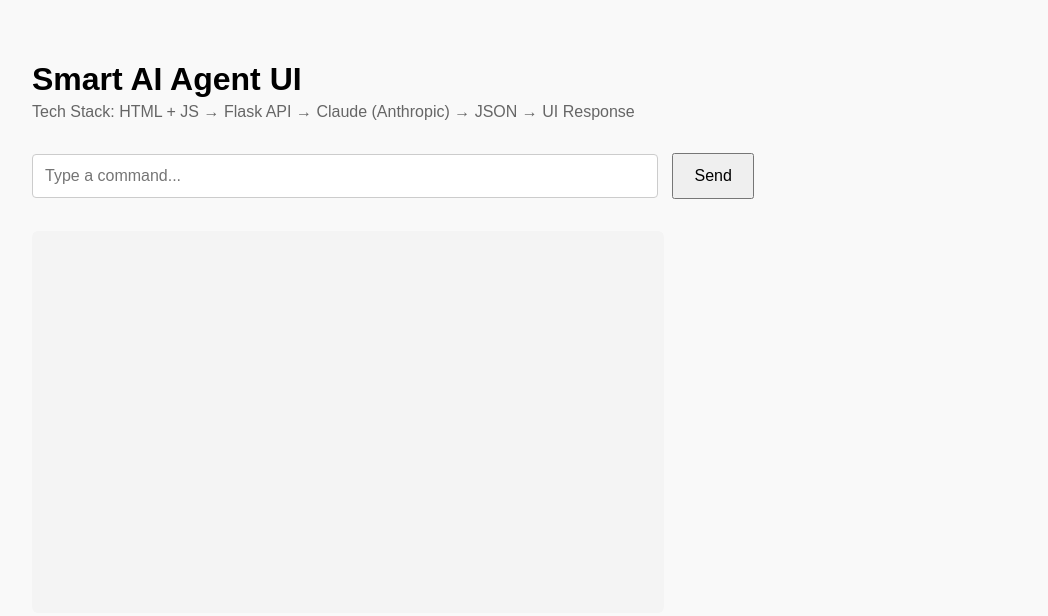
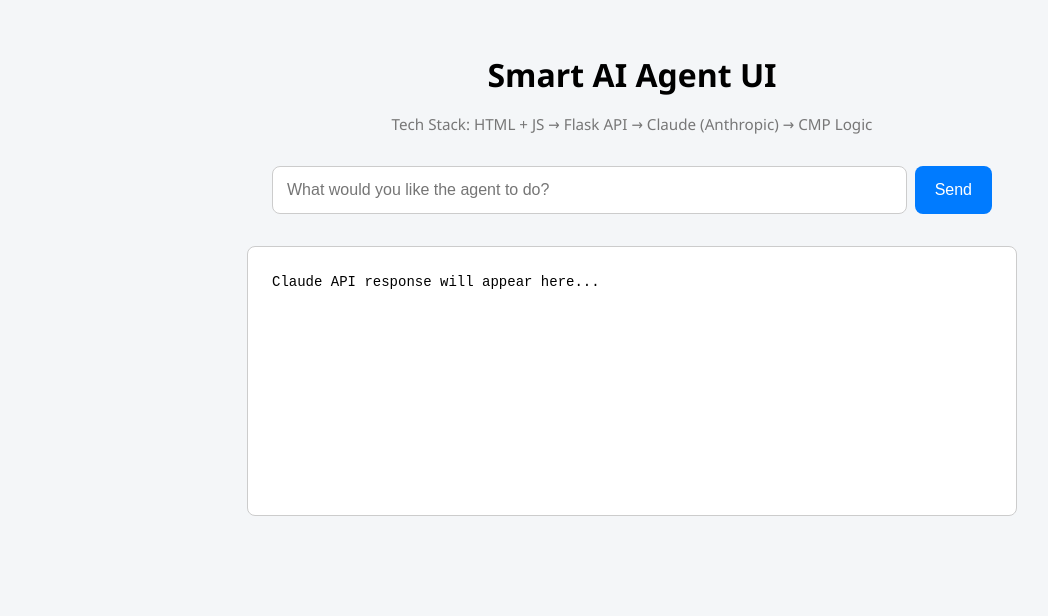
Before and after one commit to digit2ai/smart-ai-agent, a plain HTML site: page frontend/src/index.html in a window 1280 px wide. Shown: the whole page, without its empty margins (8-1056 px from the left). Drawn offline with Linux system fonts and the light colour scheme.

Commit message:
Add files via upload

```diff
--- a/frontend/src/index.html
+++ b/frontend/src/index.html
@@ -1,83 +1,131 @@
 <!DOCTYPE html>
-<html>
+<html lang="en">
 <head>
+  <meta charset="UTF-8">
   <title>Smart AI Agent</title>
   <style>
     body {
-      font-family: sans-serif;
+      font-family: "Segoe UI", Tahoma, Geneva, Verdana, sans-serif;
+      background-color: #f4f6f8;
+      margin: 0;
       padding: 2rem;
-      background-color: #f9f9f9;
+      display: flex;
+      flex-direction: column;
+      align-items: center;
     }
+
     h1 {
-      margin-bottom: 0;
+      font-size: 2rem;
+      margin-bottom: 0.3rem;
     }
+
     h2 {
-      font-size: 1rem;
+      font-size: 0.95rem;
       font-weight: normal;
-      color: #666;
-      margin-top: 0.3rem;
+      color: #777;
       margin-bottom: 2rem;
     }
+
+    .input-group {
+      display: flex;
+      width: 100%;
+      max-width: 720px;
+      gap: 8px;
+    }
+
     input {
-      width: 600px;
-      padding: 12px;
+      flex: 1;
+      padding: 14px;
       font-size: 16px;
       border: 1px solid #ccc;
-      border-radius: 4px;
+      border-radius: 8px;
     }
+
     button {
-      padding: 12px 20px;
+      padding: 14px 20px;
       font-size: 16px;
-      margin-left: 10px;
+      border: none;
+      border-radius: 8px;
+      background-color: #007bff;
+      color: white;
       cursor: pointer;
     }
+
+    button:hover {
+      background-color: #0056b3;
+    }
+
     pre {
-      width: 600px;
-      background: #f4f4f4;
-      padding: 1rem;
       margin-top: 2rem;
-      border-radius: 6px;
-      min-height: 350px;
+      width: 100%;
+      max-width: 720px;
+      background-color: #fff;
+      border: 1px solid #ccc;
+      border-radius: 8px;
+      padding: 1.5rem;
+      font-size: 14px;
       white-space: pre-wrap;
-      line-height: 1.5;
-      font-family: monospace;
+      min-height: 220px;
+      line-height: 1.6;
+      overflow-x: auto;
+    }
+
+    .label {
+      font-weight: bold;
+      margin-bottom: 0.5rem;
+    }
+
+    @media (max-width: 768px) {
+      .input-group {
+        flex-direction: column;
+      }
+
+      button {
+        width: 100%;
+      }
+
+      pre {
+        font-size: 13px;
+      }
     }
   </style>
 </head>
 <body>
   <h1>Smart AI Agent UI</h1>
-<h2>Tech Stack: HTML + JS → Flask API → Claude (Anthropic) → JSON → UI Response</h2>
-<input type='text' id='command' placeholder='Type a command...' />
-<button onclick='sendCommand()'>Send</button>
-<pre id='response'></pre>
+  <h2>Tech Stack: HTML + JS → Flask API → Claude (Anthropic) → CMP Logic</h2>
+
+  <div class="input-group">
+    <input type="text" id="command" placeholder="What would you like the agent to do?" />
+    <button onclick="sendCommand()">Send</button>
+  </div>
+
+  <pre id="response">Claude API response will appear here...</pre>
 
   <script>
     function sendCommand() {
-  const cmd = document.getElementById('command').value;
-  document.getElementById('response').textContent = 'Sending...';
+      const input = document.getElementById('command');
+      const output = document.getElementById('response');
+      const userText = input.value.trim();
 
-  fetch('https://smart-ai-agent.onrender.com/execute', {
-    method: 'POST',
-    headers: {'Content-Type': 'application/json'},
-    body: JSON.stringify({ text: cmd })
+      if (!userText) {
+        output.textContent = "⚠️ Please enter a command.";
+        return;
+      }
+
+      output.textContent = "Sending...";
+
+      fetch("https://smart-ai-agent.onrender.com/execute", {
+        method: "POST",
+        headers: { "Content-Type": "application/json" },
+        body: JSON.stringify({ text: userText })
       })
-  .then(async res => {
-    const contentType = res.headers.get("Content-Type");
-    const raw = await res.text();
-    try {
-      if (contentType && contentType.includes("application/json")) {
-        const data = JSON.parse(raw);
-        document.getElementById('response').textContent =
-          "Claude API response:\n" + JSON.stringify(data.response, null, 2);
-      } else {
-        throw new Error("Non-JSON response: " + raw);
-      }
-    } catch (err) {
-      document.getElementById('response').textContent = '⚠️ JSON parse error: ' + err.message + '\nRaw response: ' + raw;
-    }
+      .then(res => res.json())
+      .then(data => {
+        output.textContent = "Claude API response:\n" + JSON.stringify(data.claude_output || data.response, null, 2);
+        output.scrollIntoView({ behavior: "smooth" });
       })
       .catch(err => {
-    document.getElementById('response').textContent = '❌ Fetch failed: ' + err.message;
+        output.textContent = "❌ Error: " + err.message;
       });
     }
   </script>
```
Lines whose indentation alone changed are shown as unchanged.
